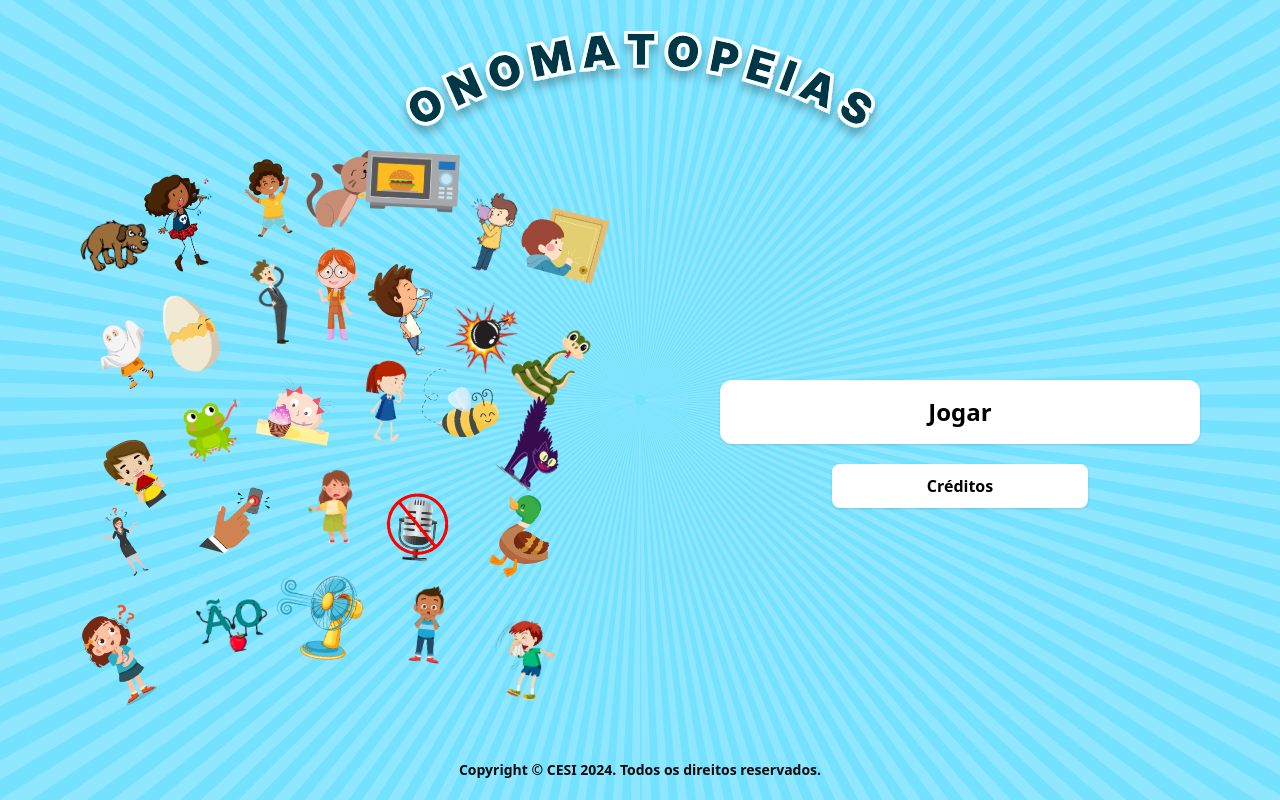
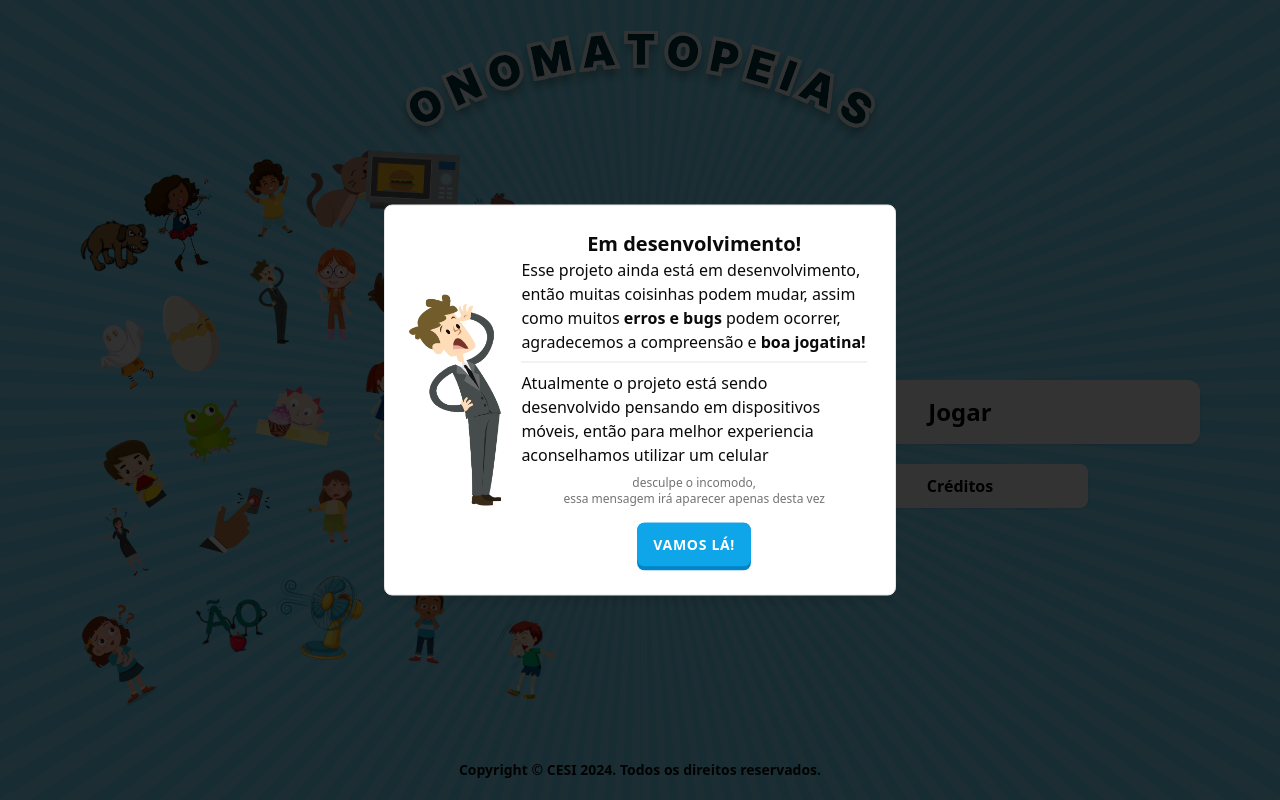
Before and after one commit to cesisonhoinfantil/games, a React (Vite) app: page / in a window 1280 px wide. Built offline with nearby package versions, Linux system fonts and the light colour scheme; a web font is replaced by a local one; what tailwindcss-motion would draw is missing.

Commit message:
feat: adds WarnProjectToPhone component to warn about development

```diff
--- /dev/null
+++ b/src/components/warnProjectToPhone.tsx
@@ -0,0 +1,50 @@
+import Button from "@/components/animata/button/duolingo";
+import { Dialog, DialogContent } from "@/components/ui/dialog";
+import { Separator } from "@/components/ui/separator";
+import { useState } from "react";
+
+export function WarnProjectToPhone() {
+  const [showedWarn, setShowedWarn] = useState<boolean | null>(
+    !!localStorage.getItem("showedWarn")
+  );
+
+  if (showedWarn) return null;
+
+  const handleClose = () => {
+    localStorage.setItem("showedWarn", "true");
+    setShowedWarn(true);
+  };
+
+  return (
+    <Dialog open>
+      <DialogContent className="flex items-center [&>button]:hidden">
+        <img src="/onomatopeias/png/I.png" className="w-1/5 md:1/6" />
+        <div className="w-full h-full flex flex-col justify-center items-center px-1">
+          <h1 className="text-xl font-bold">Em desenvolvimento!</h1>
+          <p>
+            Esse projeto ainda está em desenvolvimento, então muitas coisinhas
+            podem mudar, assim como muitos <strong>erros e bugs</strong> podem
+            ocorrer, agradecemos a compreensão e <strong>boa jogatina!</strong>
+          </p>
+
+          <div className="hidden md:block">
+            <Separator className="my-2" />
+
+            <span>
+              Atualmente o projeto está sendo desenvolvido pensando em
+              dispositivos móveis, então para melhor experiencia aconselhamos
+              utilizar um celular
+            </span>
+          </div>
+          <span className="text-muted-foreground block mt-2 text-xs text-center">
+            desculpe o incomodo, <br /> essa mensagem irá aparecer apenas desta
+            vez
+          </span>
+          <Button className="mt-4" onClick={handleClose}>
+            Vamos lá!
+          </Button>
+        </div>
+      </DialogContent>
+    </Dialog>
+  );
+}
--- a/src/pages/home.tsx
+++ b/src/pages/home.tsx
@@ -1,4 +1,5 @@
 import { Button } from "@/components/ui/button";
+import { WarnProjectToPhone } from "@/components/warnProjectToPhone";
 import { AllOptions } from "@/games/sound-quiz/states/static";
 import { cn, debounce } from "@/lib/utils";
 import { nanoid } from "nanoid";
@@ -10,6 +11,7 @@ export function Home() {
 
   return (
     <>
+      <WarnProjectToPhone />
       <div className="w-full h-full z-10 relative place-items-center overflow-x-hidden pb-5 grid grid-cols-2 grid-rows-[min-content_1fr_min-content_min-content]">
         <img
           className="w-4/5 max-w-72 max-h-16 lg:max-w-[900px] md:max-h-[120px] col-span-2 mt-12 landscape:mt-6"
```
